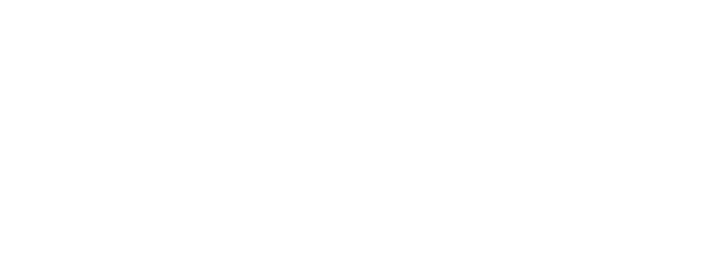
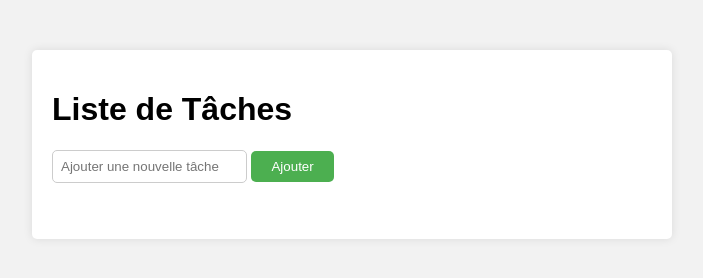
Before and after one commit to Sanogo9160/TP_Gestion_Plannings, a plain HTML site: page index.html in a window 1280 px wide. Shown: the whole page, without its empty margins (288-991 px from the left). Drawn offline with Linux system fonts and the light colour scheme.

Commit message:
Beging_Next

```diff
--- a/Style_TP.css
+++ b/Style_TP.css
@@ -0,0 +1,84 @@
+body {
+    font-family: Arial, sans-serif;
+    margin: 0;
+    padding: 0;
+    background-color: #f2f2f2;
+}
+
+
+/* Style appliquée au contenaire */
+
+.container {
+    max-width: 600px;
+    margin: 50px auto;
+    padding: 20px;
+    background-color: #fff;
+    border-radius: 5px;
+
+    box-shadow: 0 0 10px rgba(0, 0, 0, 0.1);
+
+}
+
+
+/* Style appliquée au champs de saisie de taches*/
+input{
+    width: calc(100% -80px);
+    padding: 8px;
+    margin-bottom: 20px;
+    border-radius: 5px;
+    border: 1px solid #ccc;
+
+
+}
+
+/* Style appliquée au Bouton d'ajout de taches*/
+button {
+    padding: 8px 20px;
+    background-color: #4CAF50;
+    color: #fff;
+    border: none;
+    border-radius: 5px;
+    cursor: pointer;
+
+}
+
+
+/*
+
+
+
+
+
+
+
+button:hover {
+    background-color: #45a049;
+}
+
+ul {
+    list-style-type: none;
+    padding: 0;
+}
+
+li {
+    padding: 10px;
+    margin-bottom: 5px;
+    background-color: #f9f9f9;
+    border-radius: 5px;
+}
+
+.deleteBtn {
+    float: right;
+    background-color: #f44336;
+    color: white;
+    border: none;
+    border-radius: 5px;
+    cursor: pointer;
+}
+
+.deleteBtn:hover {
+    background-color: #d32f2f;
+}
+
+
+*/
--- a/index.html
+++ b/index.html
@@ -3,10 +3,20 @@
 <head>
     <meta charset="UTF-8">
     <meta name="viewport" content="width=device-width, initial-scale=1.0">
-    <title>Document</title>
+    <title>Liste de Tâches Interactive</title>
+    <link rel="stylesheet" href="Style_TP.css">
 </head>
 <body>
+    <div class="container">
+        <h1>Liste de Tâches</h1>
+        <input type="text" id="taskInput" placeholder="Ajouter une nouvelle tâche">
+        <button id="addTaskBtn">Ajouter</button>
 
+        <!-- Ici va être affiché la liste de mes differents tâches -->
+        <ul id="taskList">
 
+        </ul>
+    </div>
+    <script src="scripts.js"></script>
 </body>
 </html>
```
Also changed, not shown: script.js (added, +25 -0 lines).
